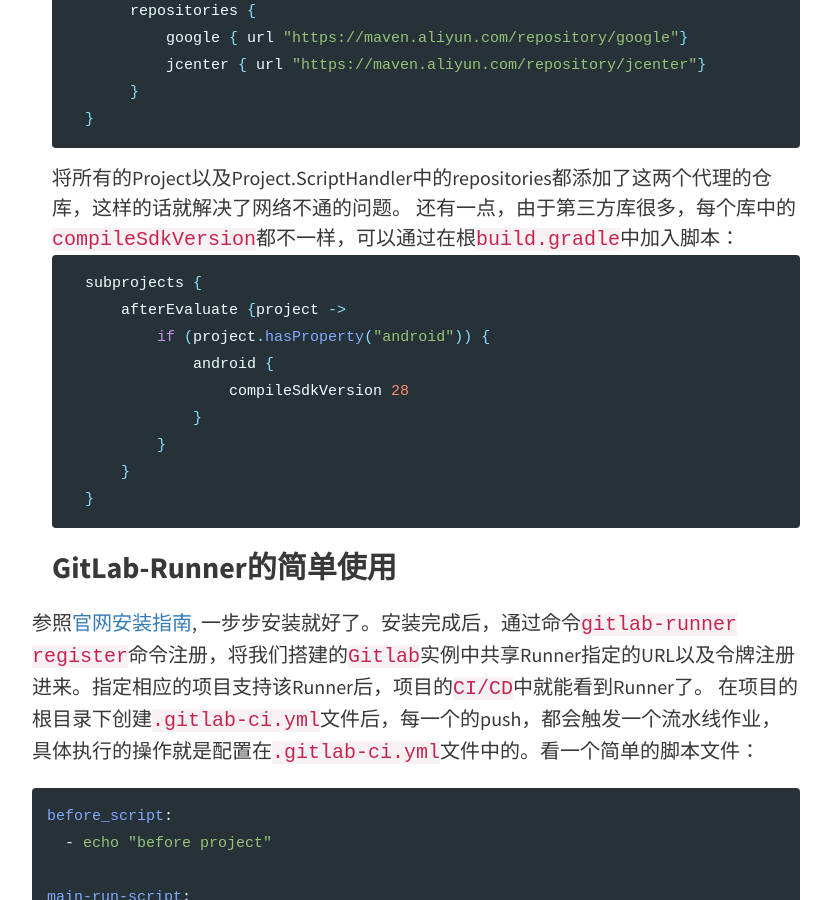
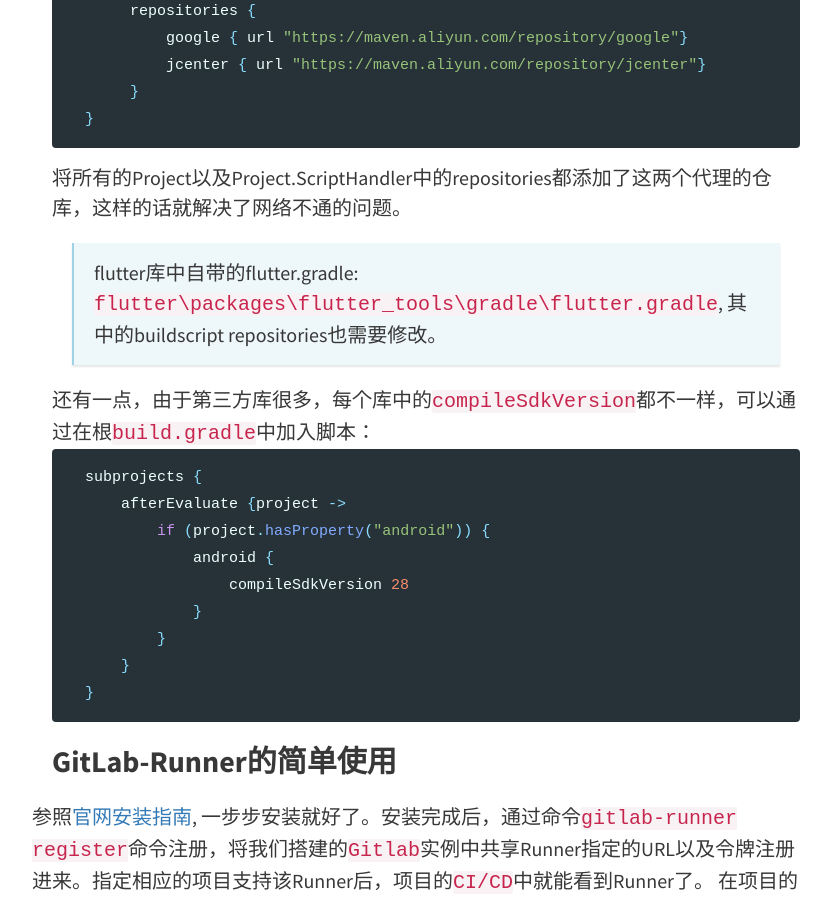
Before and after one commit to ejin66/ejin66.github.io, a Jekyll site: the page built from _posts/drafts/2020-11-02-linux-assemble-Flutter-gitlab-runner.md, in a window 1280 px wide and 900 px high, scrolled down 1411 px. Shown: the whole window, without its empty margins (224-1055 px from the left). Built offline with Jekyll 4.4.1, drawn with Linux system fonts in a browser that asks for light colours.

Commit message:
Update 2020-11-02-linux-assemble-Flutter-gitlab-runner.md

````diff
--- a/_posts/drafts/2020-11-02-linux-assemble-Flutter-gitlab-runner.md
+++ b/_posts/drafts/2020-11-02-linux-assemble-Flutter-gitlab-runner.md
@@ -48,6 +48,8 @@ tags: [Flutter, GitLab]
 
      将所有的Project以及Project.ScriptHandler中的repositories都添加了这两个代理的仓库，这样的话就解决了网络不通的问题。
 
+     > flutter库中自带的flutter.gradle: `flutter\packages\flutter_tools\gradle\flutter.gradle`, 其中的buildscript repositories也需要修改。
+
      还有一点，由于第三方库很多，每个库中的`compileSdkVersion`都不一样，可以通过在根`build.gradle`中加入脚本：
 
      ```groovy
````
